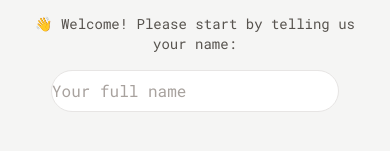
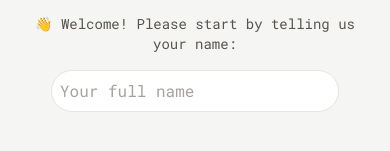
Before and after one commit to DominikKorpusik/fast-react-pizza, a React (Vite) app: page / in a window 390 px wide. Shown: the part 203-354 px from the top of the page. Built offline with nearby package versions, Linux system fonts and the light colour scheme.

Commit message:
ADD px-2 to input fields

```diff
--- a/src/index.css
+++ b/src/index.css
@@ -4,7 +4,7 @@
 
 @layer components {
   .input {
-    @apply rounded-full border border-stone-200 py-2 transition-all duration-300 placeholder:text-stone-400 focus:outline-none focus:ring focus:ring-yellow-400 md:px-6 md:py-3;
+    @apply rounded-full border border-stone-200 px-2 py-2 transition-all duration-300 placeholder:text-stone-400 focus:outline-none focus:ring focus:ring-yellow-400 md:px-6 md:py-3;
   }
 
   /* https://dev.to/afif/i-made-100-css-loaders-for-your-next-project-4eje */
```
